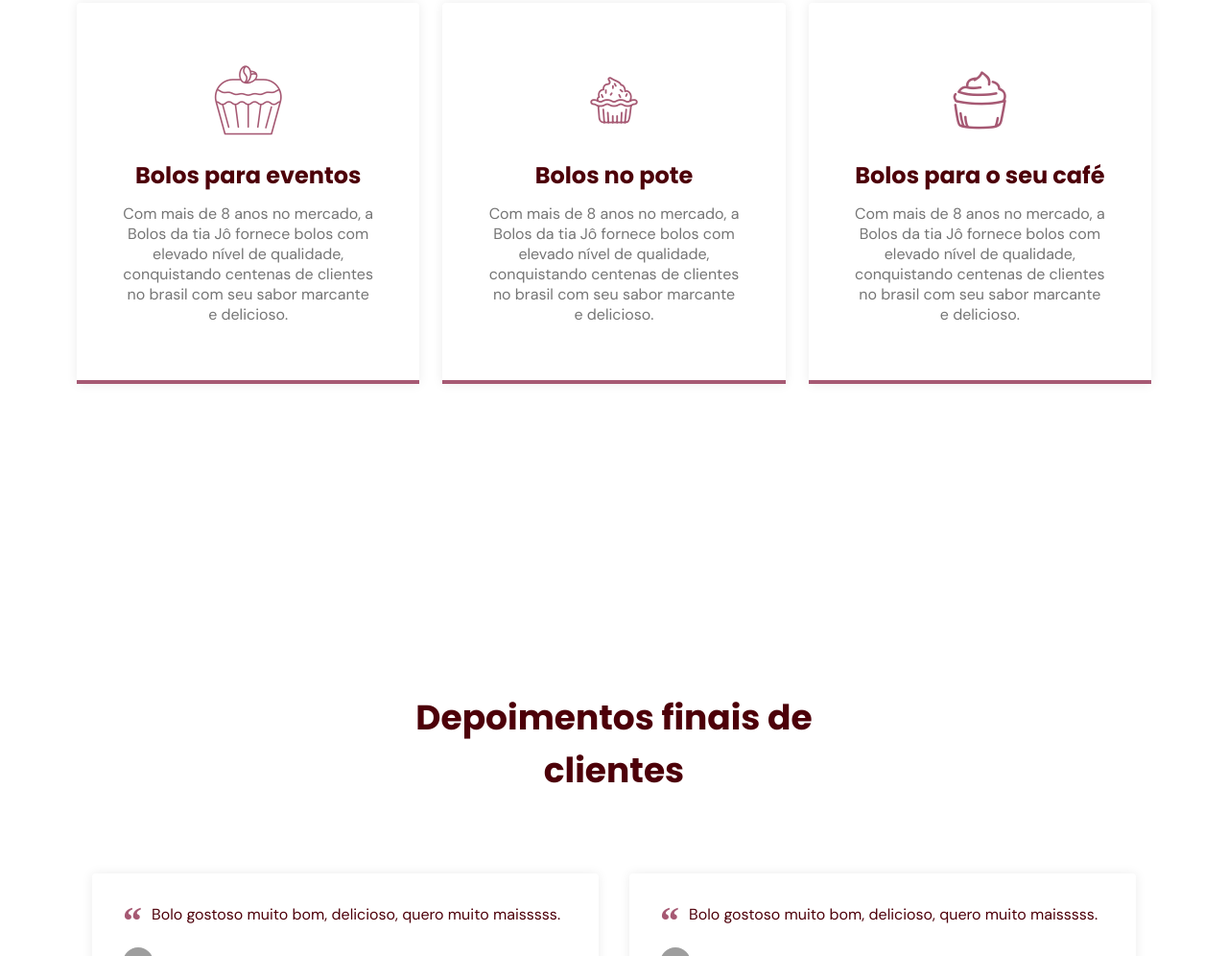
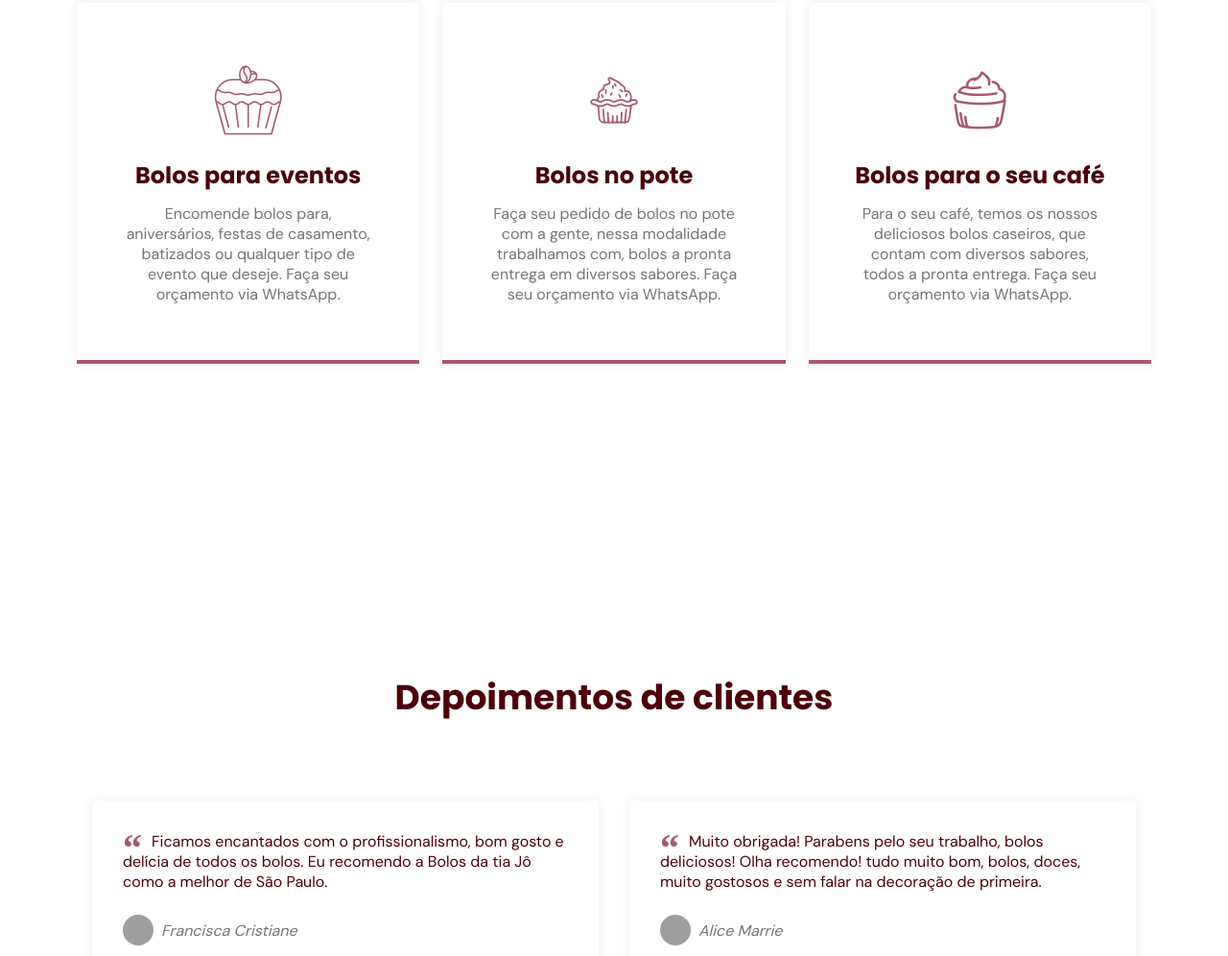
Before and after one commit to joaoopaulo/bolo-da-tia-jo, a plain HTML site: page index.html in a window 1280 px wide. Shown: the part 1804-2800 px from the top of the page at 96% size. Drawn offline with nearby package versions, Linux system fonts and the light colour scheme; grey boxes are pictures that could not be loaded; files whose address does not match are found by name.

Commit message:
Texto final finalizado

```diff
--- a/index.html
+++ b/index.html
@@ -54,8 +54,11 @@
             />
           </div>
           <div class="text">
-            <h2 class="title">Bolos Caseiros e Bolos Recheados</h2>
-            <p>Diversos sabores de bolos no bote caseiro.</p>
+            <h2 class="title">Deliciosos bolos a pronta entrega</h2>
+            <p>
+              Uma confeitaria exclusiva em São Paulo. especializada em bolos
+              caseiros.
+            </p>
             <a class="button" href="#">Faça sua encomenda</a>
           </div>
         </div>
@@ -119,27 +122,27 @@
               <i class="icon-coffee_shop_muffin_cake_food_icon1"></i>
               <h3 class="title">Bolos para eventos</h3>
               <p>
-                Com mais de 8 anos no mercado, a Bolos da tia Jô fornece bolos
-                com elevado nível de qualidade, conquistando centenas de
-                clientes no brasil com seu sabor marcante e delicioso.
+                Encomende bolos para, aniversários, festas de casamento,
+                batizados ou qualquer tipo de evento que deseje. Faça seu
+                orçamento via WhatsApp.
               </p>
             </div>
             <div class="card">
               <ic class="icon-cake_crea_cream_messes_topping_icon1"></ic>
               <h3 class="title">Bolos no pote</h3>
               <p>
-                Com mais de 8 anos no mercado, a Bolos da tia Jô fornece bolos
-                com elevado nível de qualidade, conquistando centenas de
-                clientes no brasil com seu sabor marcante e delicioso.
+                Faça seu pedido de bolos no pote com a gente, nessa modalidade
+                trabalhamos com, bolos a pronta entrega em diversos sabores.
+                Faça seu orçamento via WhatsApp.
               </p>
             </div>
             <div class="card">
               <ico class="icon-cake_cream_cupcake_dessert_food_icon1"></ico>
               <h3 class="title">Bolos para o seu café</h3>
               <p>
-                Com mais de 8 anos no mercado, a Bolos da tia Jô fornece bolos
-                com elevado nível de qualidade, conquistando centenas de
-                clientes no brasil com seu sabor marcante e delicioso.
+                Para o seu café, temos os nossos deliciosos bolos caseiros, que
+                contam com diversos sabores, todos a pronta entrega. Faça seu
+                orçamento via WhatsApp.
               </p>
             </div>
           </div>
@@ -150,7 +153,7 @@
       <section class="section" id="testimonials">
         <div class="container">
           <header>
-            <h2 class="title">Depoimentos finais de clientes</h2>
+            <h2 class="title">Depoimentos de clientes</h2>
           </header>
 
           <div class="testimonials swiper-container">
@@ -159,14 +162,16 @@
                 <blockquote>
                   <p>
                     <span>&ldquo;</span>
-                    Bolo gostoso muito bom, delicioso, quero muito maisssss.
+                    Ficamos encantados com o profissionalismo, bom gosto e
+                    delícia de todos os bolos. Eu recomendo a Bolos da tia Jô
+                    como a melhor de São Paulo.
                   </p>
                   <cite>
                     <img
                       src="https://randomuser.me/api/portraits/women/0.jpg"
                       alt="Foto de Lorena Costa"
                     />
-                    Lorena Costa
+                    Francisca Cristiane
                   </cite>
                 </blockquote>
               </div>
@@ -175,7 +180,9 @@
                 <blockquote>
                   <p>
                     <span>&ldquo;</span>
-                    Bolo gostoso muito bom, delicioso, quero muito maisssss.
+                    Muito obrigada! Parabens pelo seu trabalho, bolos
+                    deliciosos! Olha recomendo! tudo muito bom, bolos, doces,
+                    muito gostosos e sem falar na decoração de primeira.
                   </p>
                   <cite>
                     <img
@@ -191,14 +198,16 @@
                 <blockquote>
                   <p>
                     <span>&ldquo;</span>
-                    Bolo gostoso muito bom, delicioso, quero muito maisssss.
+                    Obrigada pelo bolo. Imagine um bolo lindo e com um sabor
+                    maravilhoso! Estava tudo uma delícia, adoramos! Vamos virar
+                    clientes e obrigada pelos mimos!
                   </p>
                   <cite>
                     <img
                       src="https://randomuser.me/api/portraits/women/66.jpg"
                       alt="Foto de Ingrid Nogueira"
                     />
-                    Ingrid Nogueira
+                    Deborah Chrys
                   </cite>
                 </blockquote>
               </div>
```
